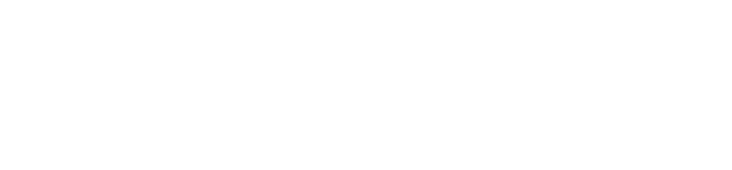
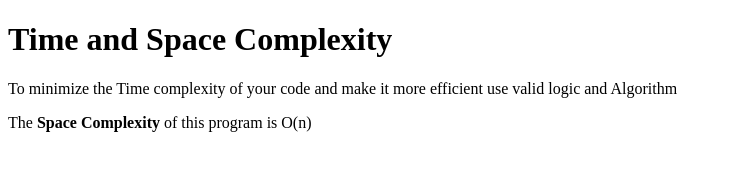
Before and after one commit to acciojob/time-and-space-complexity-avanishav, a website: page main.html in a window 1280 px wide. Shown: the whole page, without its empty margins (0-732 px from the left). Drawn offline with Linux system fonts and the light colour scheme.

Commit message:
created a submission

```diff
--- a/main.html
+++ b/main.html
@@ -8,6 +8,9 @@
 
 <body>
 	<!-- the entire body must be written by student -->
+	<h1>Time and Space Complexity</h1>
+	<p>To minimize the Time complexity of your code and make it more efficient use valid logic and Algorithm</p>
+	<p>The <b>Space Complexity</b> of this program is O(n)</p>
     <script type="text/javascript" src="./script.js">
 </script>
 
```
